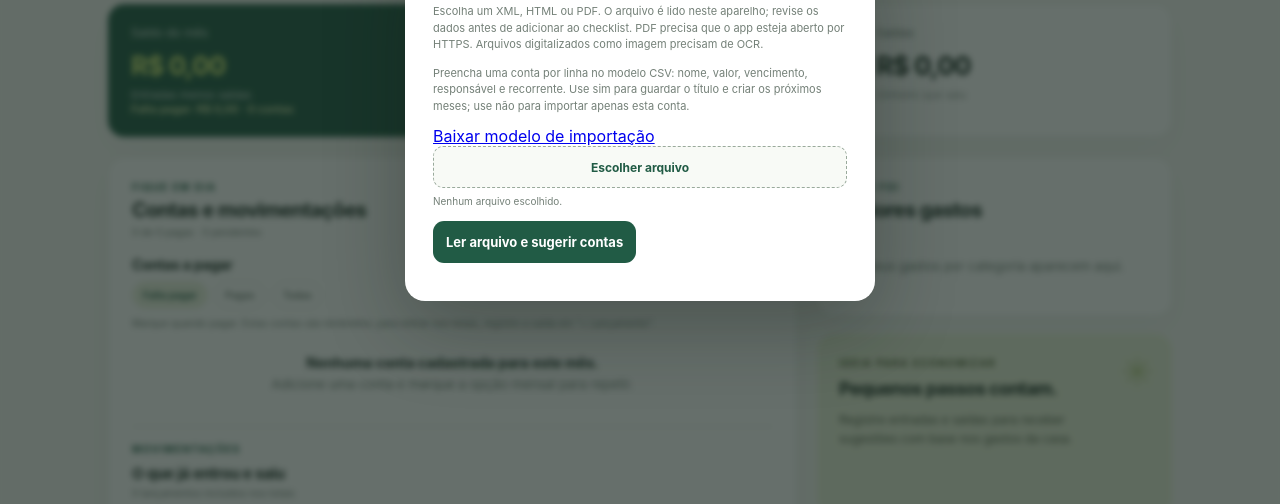
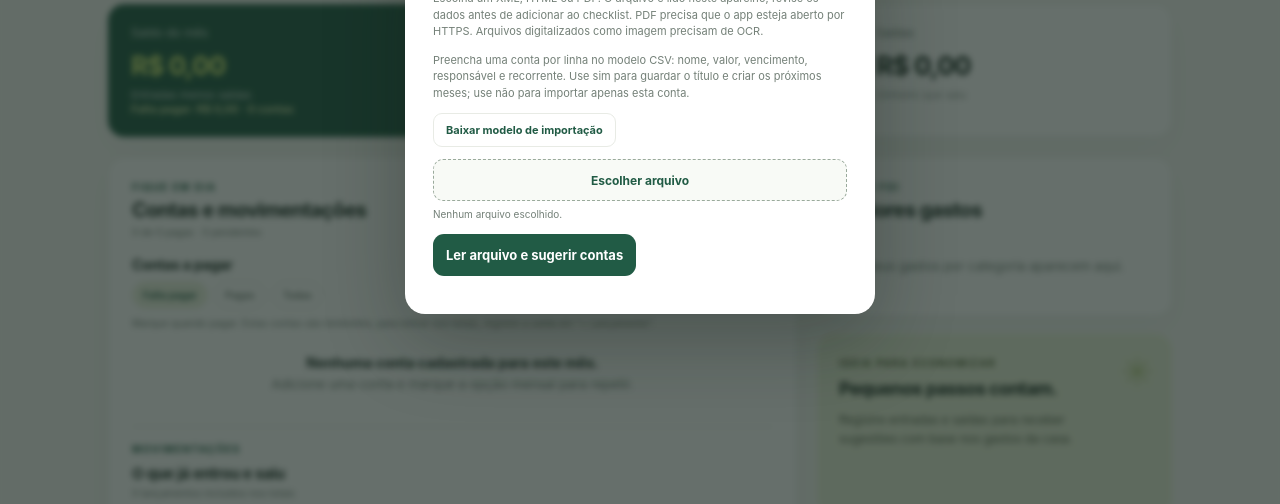
Before and after one commit to Ronald7371/zelp-financas-da-casa, a plain HTML site: page index.html in a window 1280 px wide. Both pictures are taken after a click on the button "Importar". Shown: the part 284-788 px from the top of the page. Drawn offline with nearby package versions, Linux system fonts and the light colour scheme.

Commit message:
Restaura importação CSV e memória de contas recorrentes

```diff
--- a/compact.css
+++ b/compact.css
@@ -41,6 +41,7 @@
 .bill-actions .text-button{font-size:11px;white-space:nowrap}
 .import-dialog{max-height:min(88dvh,850px);overflow:auto}
 .import-help{margin:0 0 12px;color:var(--muted);font-size:11px;line-height:1.5}
+.template-download{display:block;width:max-content;max-width:100%;margin:0 0 12px;padding:9px 12px;border:1px solid var(--line);border-radius:9px;color:var(--green);font-size:11px;font-weight:700;text-decoration:none}
 .upload-picker{display:flex!important;align-items:center;justify-content:center;min-height:42px;padding:10px 12px;border:1px dashed #9aaa9c;border-radius:10px;background:#f8faf6;color:var(--green)!important;font-size:12px!important;cursor:pointer}
 .upload-picker input{position:absolute;width:1px!important;height:1px;padding:0!important;opacity:0;pointer-events:none}
 .import-file-name{margin:7px 0 12px;color:var(--muted);font-size:10px;overflow-wrap:anywhere}
```
